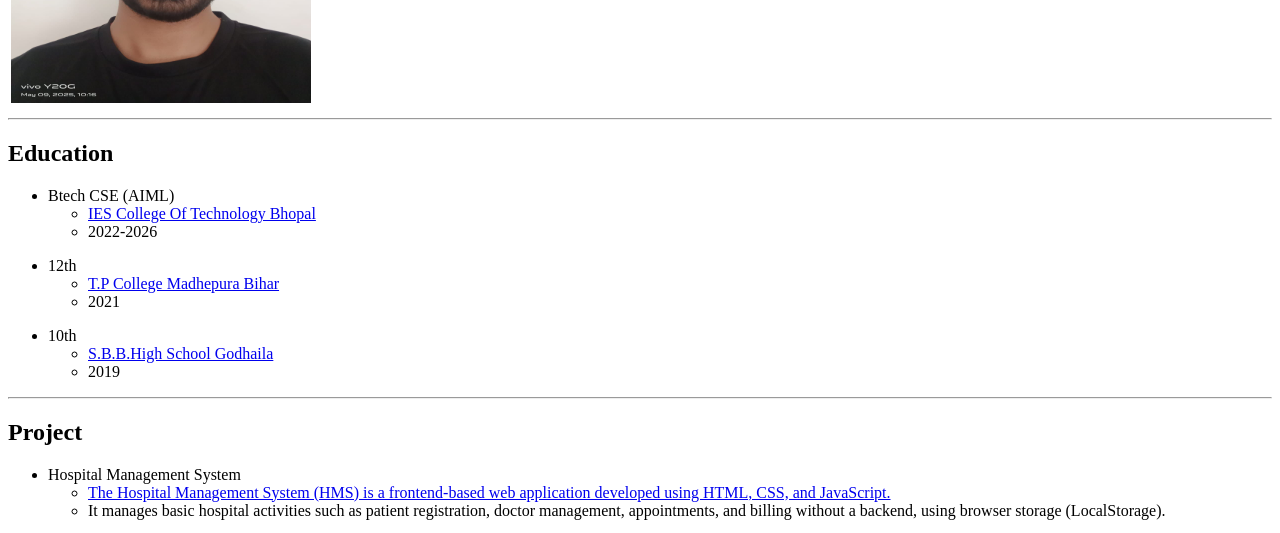
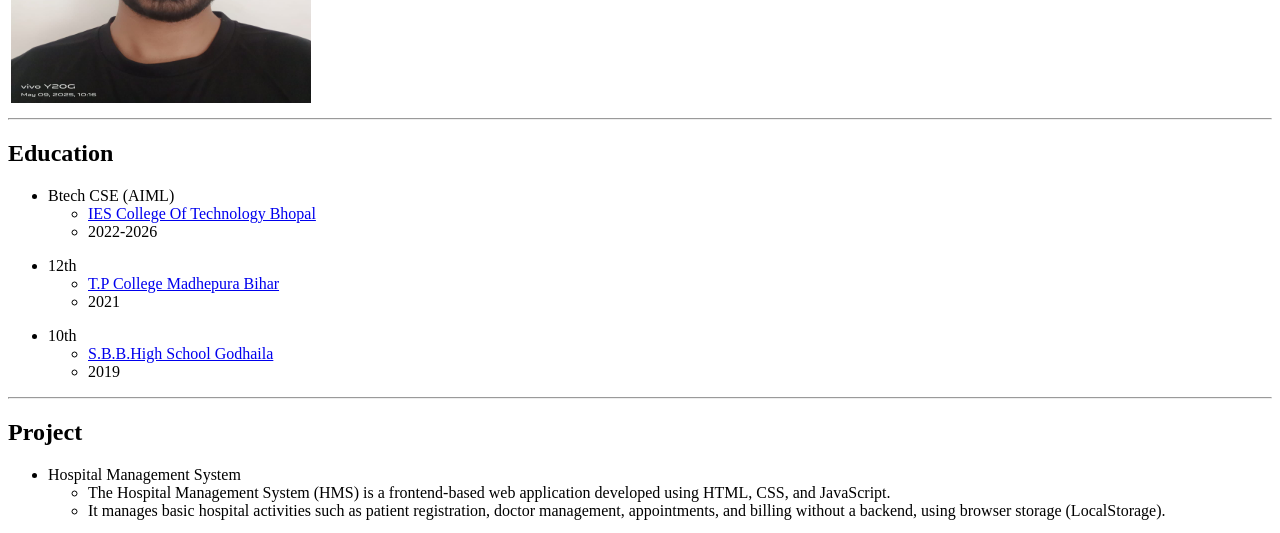
Before and after one commit to Ramankumar6566/index1.html, a plain HTML site: page index.html in a window 1280 px wide. Shown: the part 208-741 px from the top of the page. Drawn offline with Linux system fonts and the light colour scheme.

Commit message:
Update index.html

```diff
--- a/index.html
+++ b/index.html
@@ -36,9 +36,9 @@
 <hr>
     <h2>Project</h2>
 <ul>
-  <li>Hospital Management System</a>
+  <li><a href="https://github.com/Ramankumar6566/hospital-management"></a>Hospital Management System</a>
   </li>
-  <ul><li><a href="https://github.com/Ramankumar6566/hospital-management">The Hospital Management System (HMS) is a frontend-based web application developed using HTML, CSS, and JavaScript.</a></li></ul>
+  <ul> <li>The Hospital Management System (HMS) is a frontend-based web application developed using HTML, CSS, and JavaScript. </li></ul>
   <ul><li>It manages basic hospital activities such as patient registration, doctor management, appointments, and billing without a backend, using browser storage (LocalStorage).</li></ul>
 </ul>
 <ul>
```
